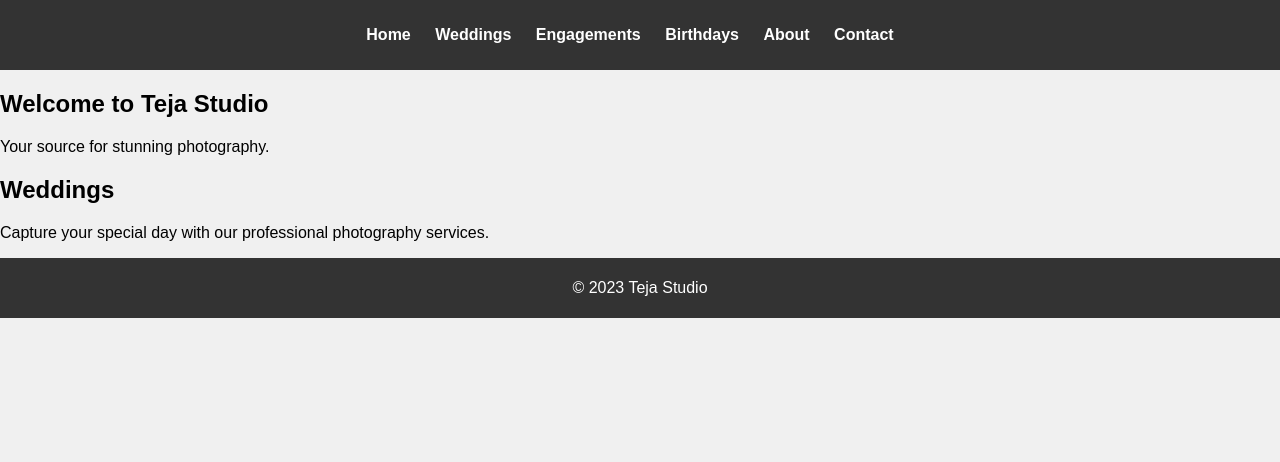
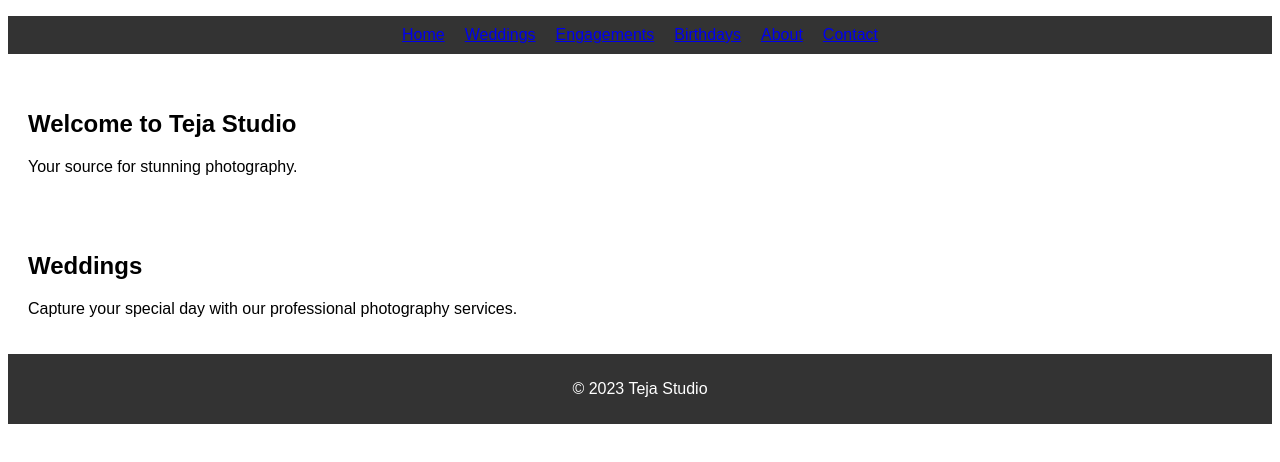
Before and after one commit to taruntejakalagara/main, a plain HTML site: page index.html in a window 1280 px wide. Drawn offline with Linux system fonts and the light colour scheme.

Commit message:
styles.css

```diff
--- a/styles.css
+++ b/styles.css
@@ -1,50 +1,30 @@
-/* styles.css */
-
-/* Global styles */
 body {
     font-family: Arial, sans-serif;
-  margin: 0;
-  padding: 0;
-  background-color: #f0f0f0;
 }
 
 header {
     background-color: #333;
     color: #fff;
-  text-align: center;
-  padding: 10px;
 }
 
 nav ul {
-  list-style-type: none;
+    list-style: none;
     padding: 0;
+    display: flex;
+    justify-content: center;
 }
 
 nav li {
-  display: inline;
-  margin-right: 20px;
+    margin: 10px;
 }
 
-nav a {
-  color: #fff;
-  text-decoration: none;
-  font-weight: bold;
-}
-
-main {
+section {
     padding: 20px;
-}
-
-/* Page-specific styles */
-.content {
-  background-color: #fff;
-  padding: 20px;
-  box-shadow: 0 0 5px rgba(0, 0, 0, 0.3);
 }
 
 footer {
     text-align: center;
     background-color: #333;
     color: #fff;
-  padding: 5px;
+    padding: 10px;
 }
```
Lines whose indentation alone changed are shown as unchanged.
